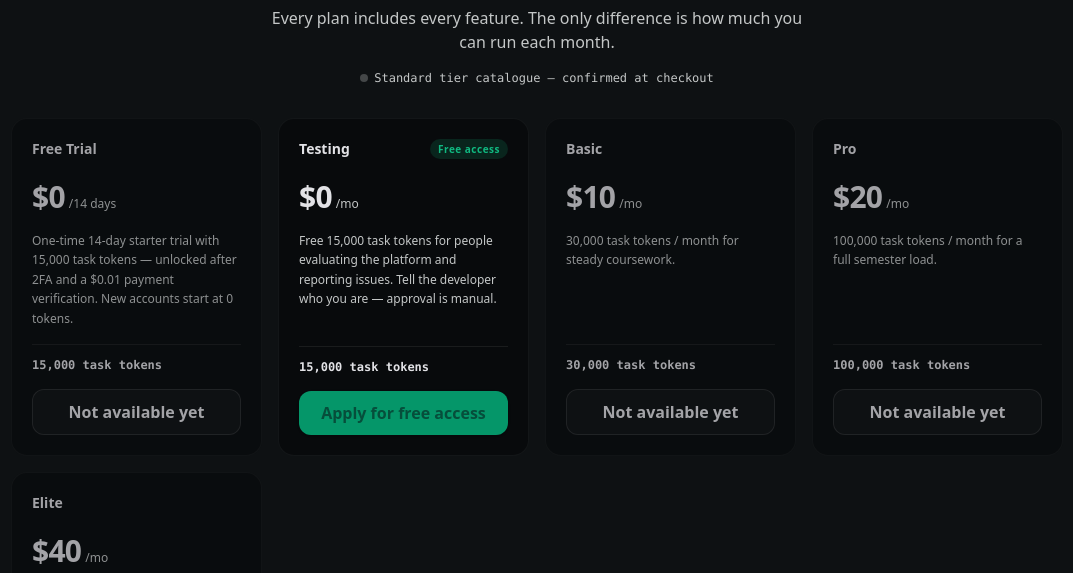
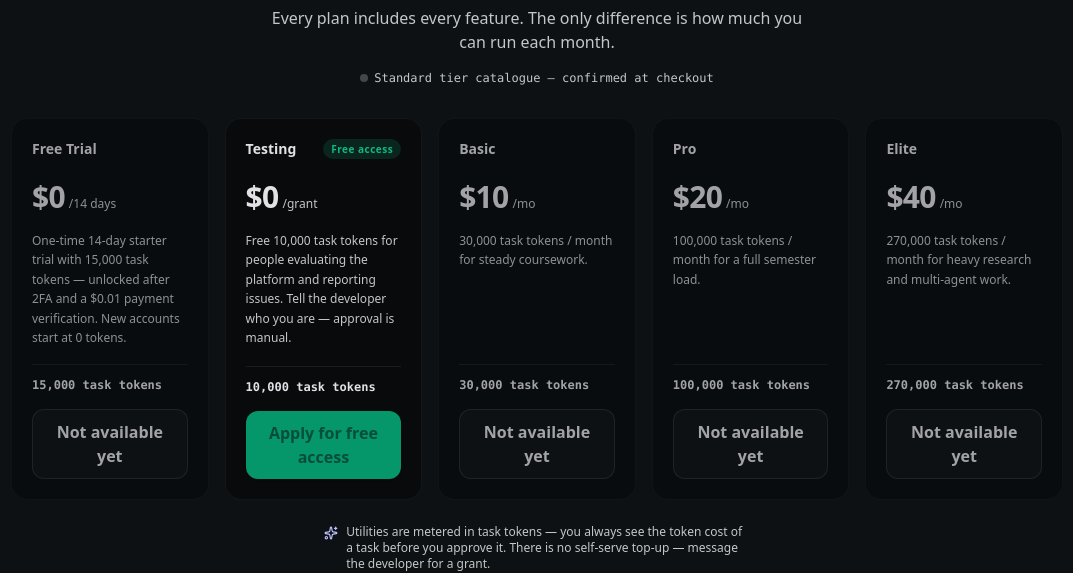
Before and after one commit to ronisaguey-ux/Helpotron, a React (Vite) app in the folder web/: page / in a window 1280 px wide. Shown: the part 1277-1850 px from the top of the page, without its empty margins (103-1176 px from the left). Built offline with nearby package versions, Linux system fonts and the light colour scheme; no server answers.

Commit message:
fix(landing): align fallback tokens to 10k and use 5-column grid

```diff
--- a/web/src/components/AnonymousLanding.jsx
+++ b/web/src/components/AnonymousLanding.jsx
@@ -57,10 +57,10 @@ const FALLBACK_PLANS = [
   {
     id: 'testing',
     name: 'Testing',
-    tagline: 'Free 15,000 task tokens for people evaluating the platform and reporting issues. Tell the developer who you are — approval is manual.',
+    tagline: 'Free 10,000 task tokens for people evaluating the platform and reporting issues. Tell the developer who you are — approval is manual.',
     price_cents: 0,
     price_monthly: 0,
-    monthly_task_tokens: 15000,
+    monthly_task_tokens: 10000,
     is_trial: false,
     is_testing: true,
     available: true,
@@ -325,7 +325,7 @@ function Pricing({ onOpenAuth, onApplyTesting }) {
           </div>
         )}
 
-        <div className="grid gap-4 sm:grid-cols-2 lg:grid-cols-4">
+        <div className="grid gap-4 sm:grid-cols-2 lg:grid-cols-5">
           {plans.map((p) => (
             <div
               key={p.id}
@@ -350,7 +350,7 @@ function Pricing({ onOpenAuth, onApplyTesting }) {
                 <span className="text-3xl font-extrabold tracking-tight text-on-surface">
                   ${p.price_monthly % 1 === 0 ? p.price_monthly : p.price_monthly.toFixed(2)}
                 </span>
-                <span className="text-xs text-on-surface-variant">/{p.is_trial ? '14 days' : 'mo'}</span>
+                <span className="text-xs text-on-surface-variant">/{p.is_trial ? '14 days' : p.is_testing ? 'grant' : 'mo'}</span>
               </div>
               <div className="text-xs text-on-surface-variant leading-relaxed">{p.tagline}</div>
 
@@ -714,7 +714,7 @@ export default function AnonymousLanding({ onOpenAuth = null, onOpenPrivacy = nu
                 type="button"
                 onClick={closeModal}
                 aria-label="Close guide"
-                className="w-8 h-8 flex items-center justify-center rounded-lg text-on-surface-variant hover:text-on-surface hover:bg-surface-container-low transition cursor-pointer"
+                className="w-11 h-11 flex items-center justify-center rounded-lg text-on-surface-variant hover:text-on-surface hover:bg-surface-container-low transition cursor-pointer"
               >
                 <X className="w-4 h-4" />
               </button>
@@ -750,7 +750,7 @@ export default function AnonymousLanding({ onOpenAuth = null, onOpenPrivacy = nu
                 type="button"
                 onClick={closeModal}
                 aria-label="Close privacy policy"
-                className="w-8 h-8 flex items-center justify-center rounded-lg text-on-surface-variant hover:text-on-surface hover:bg-surface-container-low transition cursor-pointer"
+                className="w-11 h-11 flex items-center justify-center rounded-lg text-on-surface-variant hover:text-on-surface hover:bg-surface-container-low transition cursor-pointer"
               >
                 <X className="w-4 h-4" />
               </button>
@@ -786,7 +786,7 @@ export default function AnonymousLanding({ onOpenAuth = null, onOpenPrivacy = nu
                 type="button"
                 onClick={closeModal}
                 aria-label="Close terms of service"
-                className="w-8 h-8 flex items-center justify-center rounded-lg text-on-surface-variant hover:text-on-surface hover:bg-surface-container-low transition cursor-pointer"
+                className="w-11 h-11 flex items-center justify-center rounded-lg text-on-surface-variant hover:text-on-surface hover:bg-surface-container-low transition cursor-pointer"
               >
                 <X className="w-4 h-4" />
               </button>
@@ -822,7 +822,7 @@ export default function AnonymousLanding({ onOpenAuth = null, onOpenPrivacy = nu
                 type="button"
                 onClick={closeModal}
                 aria-label="Close extension companion"
-                className="w-8 h-8 flex items-center justify-center rounded-lg text-on-surface-variant hover:text-on-surface hover:bg-surface-container-low transition cursor-pointer"
+                className="w-11 h-11 flex items-center justify-center rounded-lg text-on-surface-variant hover:text-on-surface hover:bg-surface-container-low transition cursor-pointer"
               >
                 <X className="w-4 h-4" />
               </button>
```
